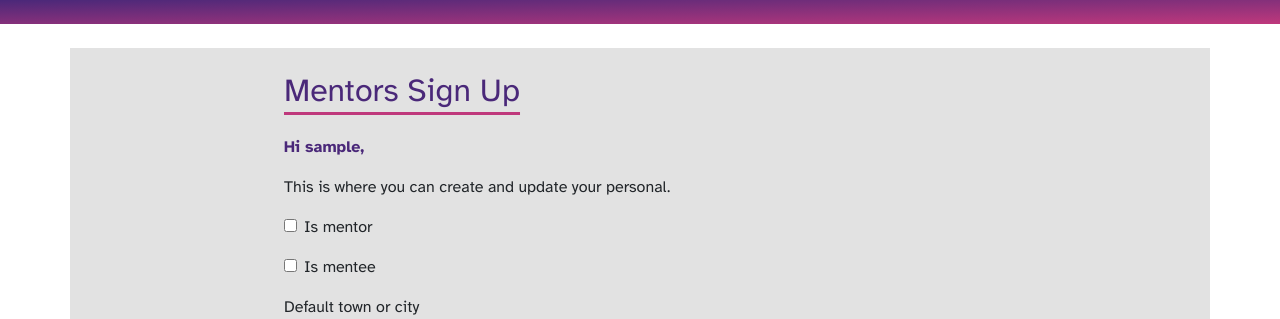
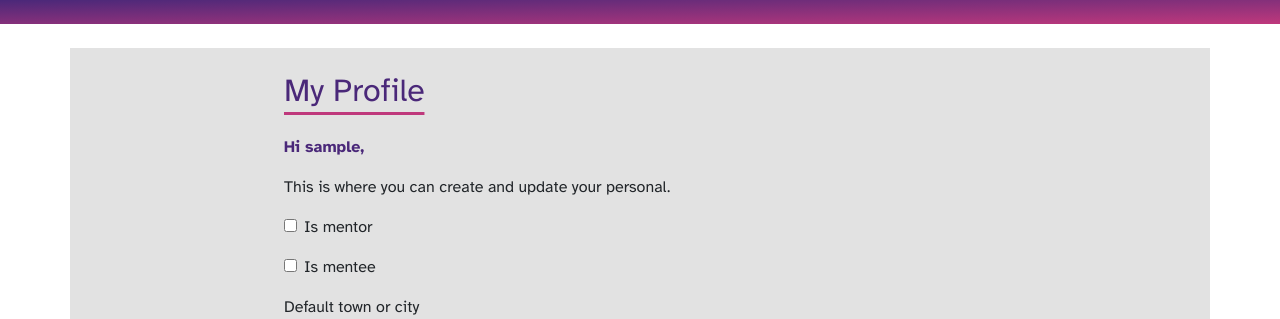
Before and after one commit to rachel-o-donnell/rising-women, a Django app: page /profile/ in a window 1280 px wide. Shown: the part 131-450 px from the top of the page. Run offline with Django 3.2, Linux system fonts and the light colour scheme; the visitor is signed in with stand-in values (Sample User, id 1); some libraries are stand-ins or nearby versions.

Commit message:
Fix my profile heading

```diff
--- a/profiles/templates/profiles/profile.html
+++ b/profiles/templates/profiles/profile.html
@@ -21,7 +21,7 @@
     <div class="row justify-content-center text-left">
         <div class="col col-12 col-lg-8 align-self-start p-4">
             <!-- PAGE HEADING -->
-            <h2 class="header-underline-pink mb-4"><span class="color-dark-purple">Mentors Sign Up</span></h2>
+            <h2 class="header-underline-pink mb-4"><span class="color-dark-purple">My Profile</span></h2>
             <!-- PAGE GREETING -->
             <div>
                 <p class="font-weight-bold profilefont">Hi {{ user.username }},</p>
```
